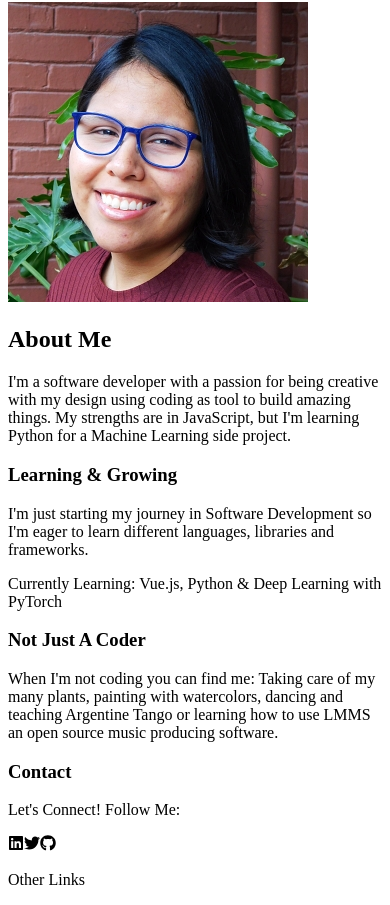
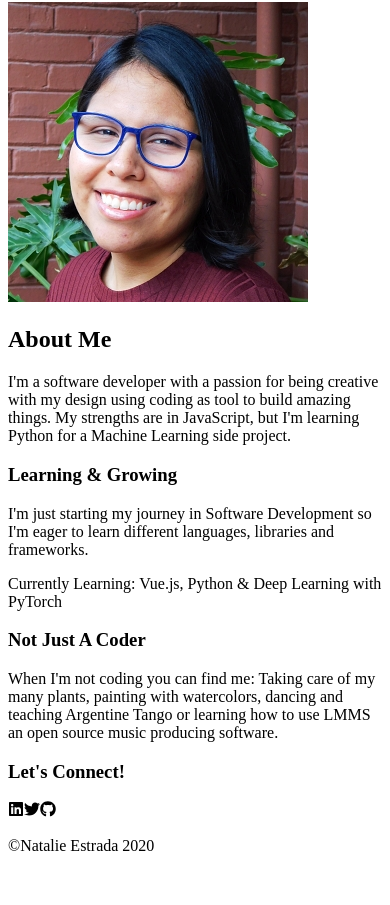
Before and after one commit to nmestrada/portfolio-nextjs, a Next.js app: page / in a window 390 px wide. Shown: the part 5332-6237 px from the top of the page. After the commit the page ends 6203 px from the top, so only its background shows below. Built offline with nearby package versions, Linux system fonts and the light colour scheme.

Commit message:
added about section media queries

```diff
--- a/pages/components/About.js
+++ b/pages/components/About.js
@@ -10,14 +10,11 @@ export default function About() {
             <p>Currently Learning: Vue.js, Python & Deep Learning with PyTorch</p>
             <h3>Not Just A Coder</h3>
             <p>When I'm not coding you can find me: Taking care of my many plants, painting with watercolors, dancing and teaching Argentine Tango or learning how to use LMMS an open source music producing software.</p>
-            <h3>Contact</h3>
+            <h3>Let's Connect!</h3>
             <div className='social-links'>
-                <p>Let's Connect! Follow Me:</p>
-                <div>
                 <FaLinkedin/>
                 <FaTwitter/>
                 <FaGithub/>
-                </div>
             </div>
         </section>
     )
--- a/pages/index.js
+++ b/pages/index.js
@@ -54,7 +54,7 @@ export default function Home() {
       </main>
 
       <footer>
-        <p>Other Links</p>
+        <p>	&copy;Natalie Estrada 2020</p>
       </footer>
     </div>
   )
--- a/styles/index.css
+++ b/styles/index.css
@@ -289,10 +289,15 @@ About Styles
     flex-direction: column;
     align-items: center;
     max-width: 40rem;
+    margin: auto 3rem;
 }
 .about img {
-    width: 20%;
+    width: 25%;
     border-radius: 10px;
+}
+.social-links {
+    font-size: 3rem;
+    color: rgb(34, 109, 109);
 }
 /*
 media queries
@@ -305,4 +310,7 @@ media queries
     .projects{
       margin: 3rem;
     }
+    .about img {
+        width:40%;
+    }
   }
```
